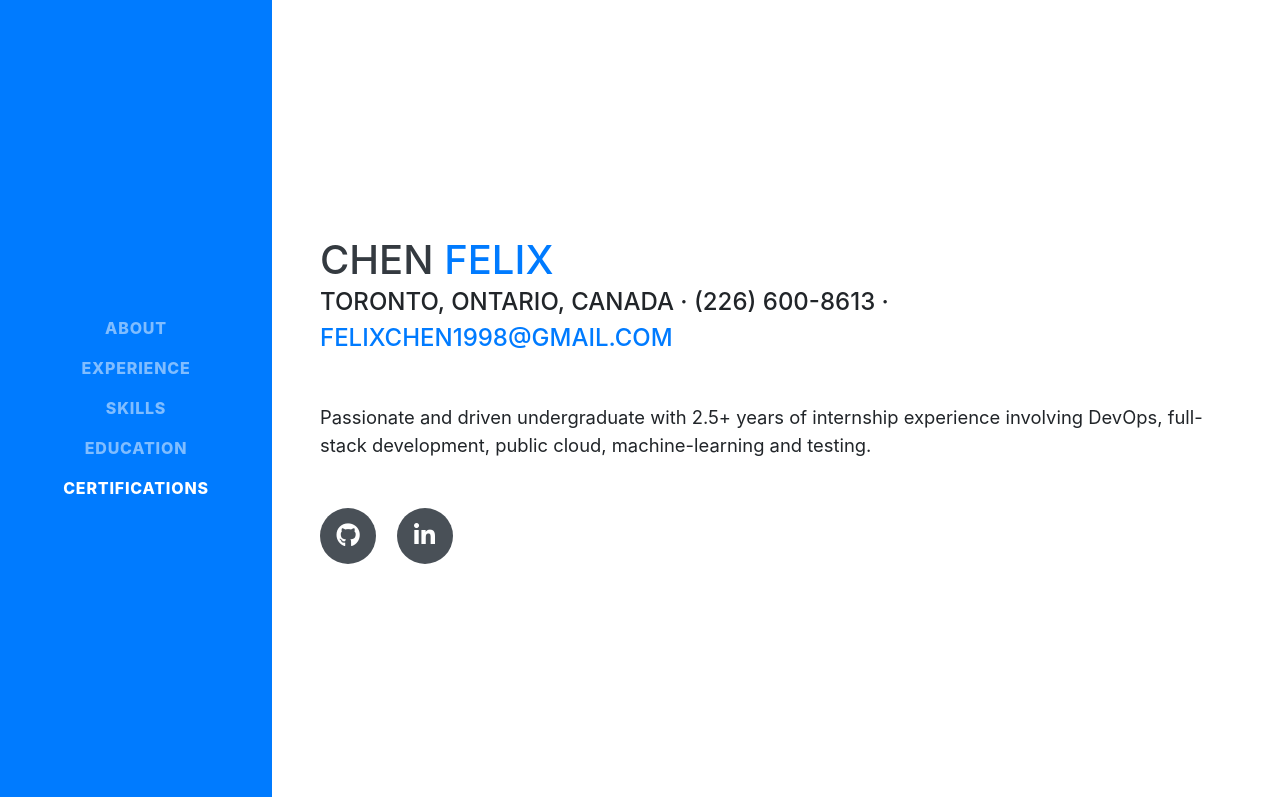
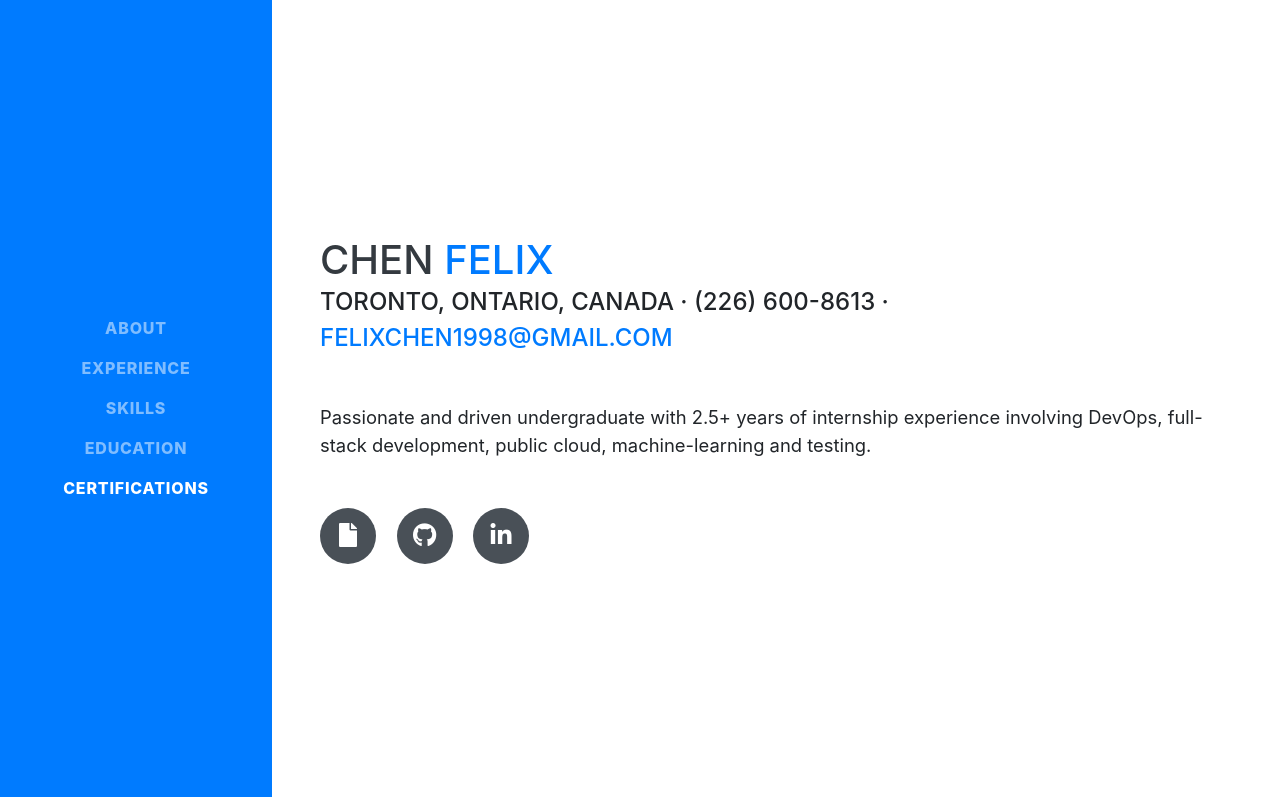
Before and after one commit to felixjchen/felixjchen.github.io, a website with bundled scripts: page index.html in a window 1280 px wide. Shown: the top 797 px of the page. Built offline with nearby package versions, Linux system fonts and the light colour scheme; a web font is replaced by a local one.

Commit message:
add resume download

```diff
--- a/index.html
+++ b/index.html
@@ -108,15 +108,22 @@
             machine-learning and testing.
           </p>
           <div class="social-icons">
-            <a href="https://github.com/felixjchen">
+            <a
+              title="Resume"
+              href="./Felix_Chen_Resume.pdf"
+              download="Felix_Chen_Resume.pdf"
+            >
+              <i class="fas fa-file"></i>
+            </a>
+            <a title="GitHub" href="https://github.com/felixjchen">
               <i class="fab fa-github"></i>
             </a>
-            <a href="https://www.linkedin.com/in/felix-chen-7b3350150/">
+            <a
+              title="LinkedIn"
+              href="https://www.linkedin.com/in/felix-chen-7b3350150/"
+            >
               <i class="fab fa-linkedin-in"></i>
             </a>
-            <!-- <a href="#">
-              <i class="fab fa-twitter"></i>
-            </a> -->
             <!-- <a href="#">
               <i class="fab fa-facebook-f"></i>
             </a> -->
```
Also changed, not shown: 1 other file.
